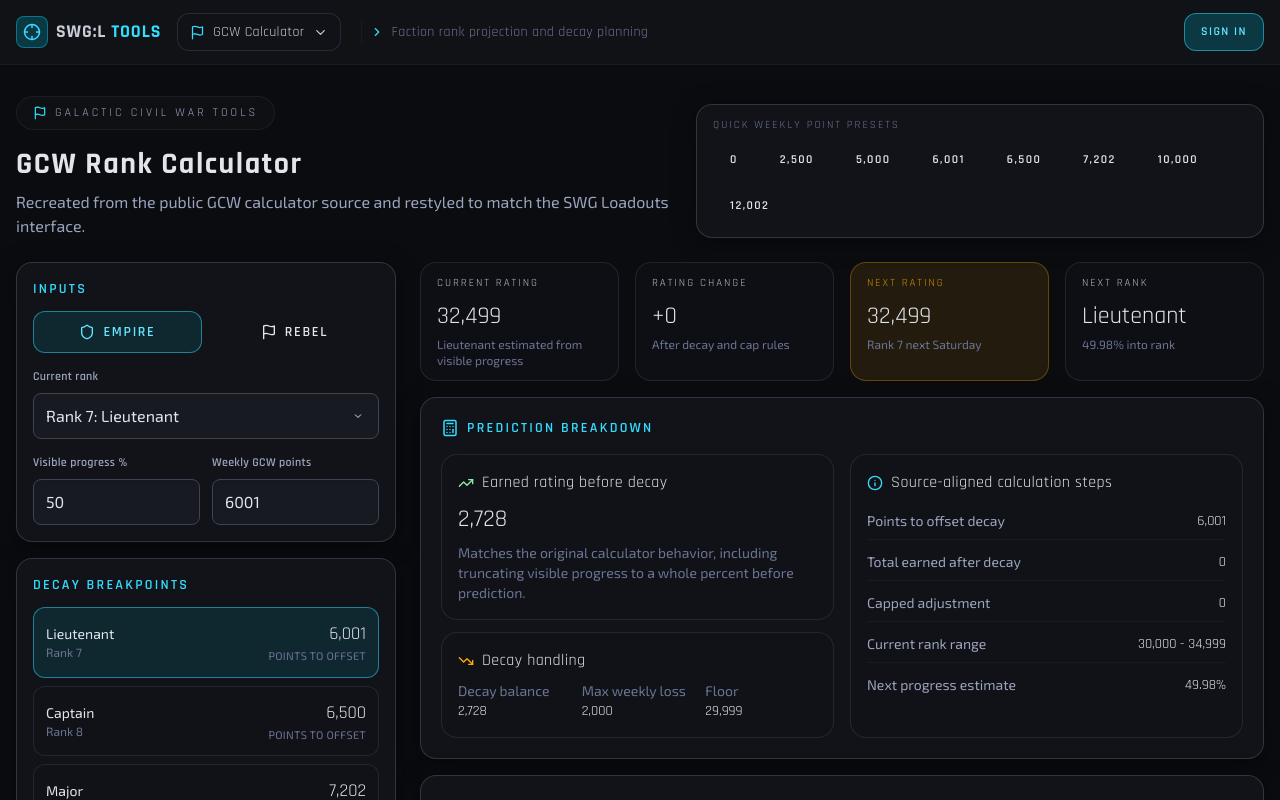
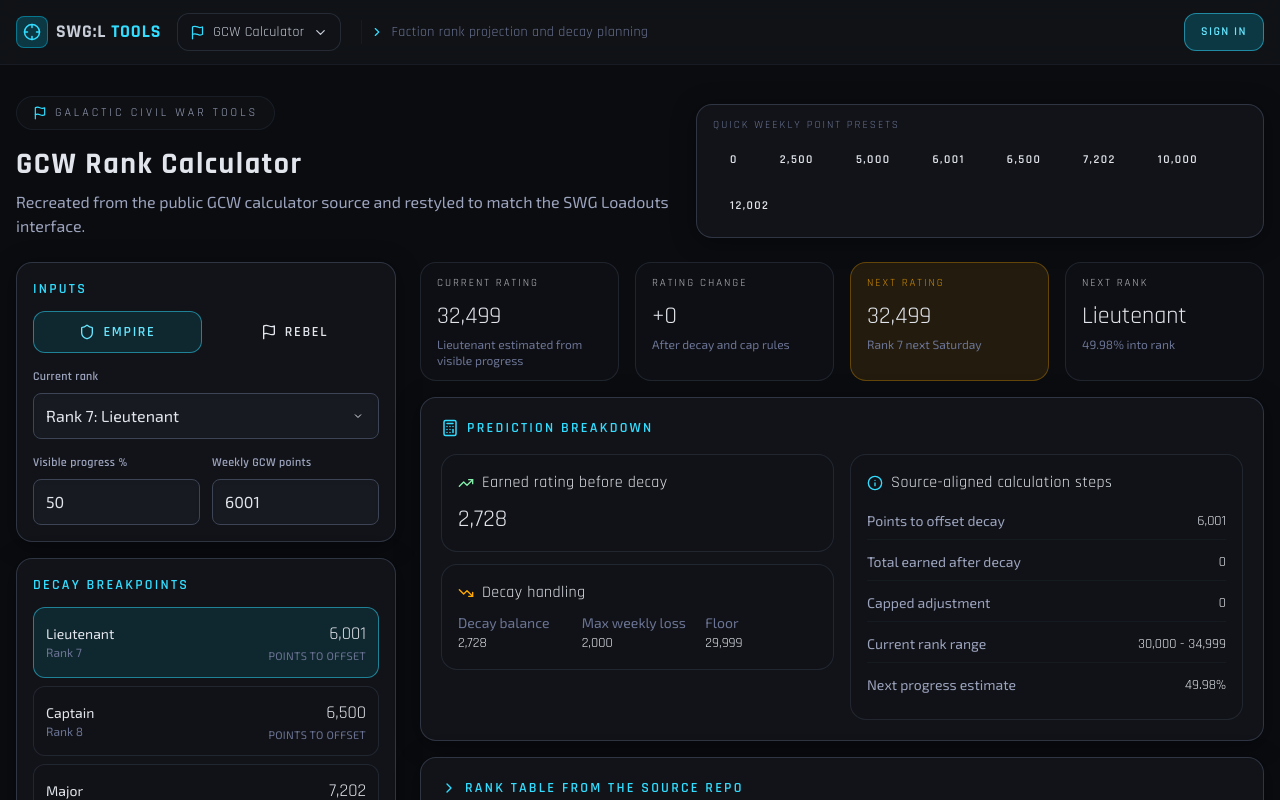
Before and after one commit to SmeagolDanger/swg-loadout, a React (Vite) app in the folder frontend/: page /tools/gcw in a window 1280 px wide. Shown: the top 800 px of the page. Built offline with nearby package versions, Linux system fonts and the light colour scheme.

Commit message:
removed words

```diff
--- a/frontend/src/components/GCWCalculator.jsx
+++ b/frontend/src/components/GCWCalculator.jsx
@@ -225,9 +225,6 @@
                   <div className="text-2xl font-display text-hull-50">
                     {prediction.data ? prediction.data.totalEarnedRating.toLocaleString() : '—'}
                   </div>
-                  <p className="text-sm text-hull-300 mt-2">
-                    Matches the original calculator behavior, including truncating visible progress to a whole percent before prediction.
-                  </p>
                 </div>
 
                 <div className="rounded-2xl border border-hull-400/40 bg-hull-800/60 p-4">
```
